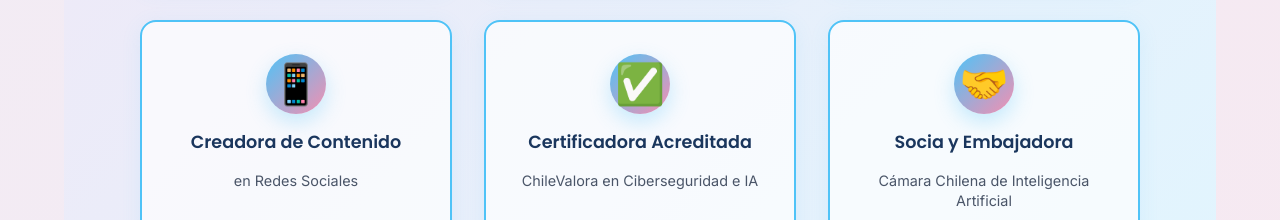
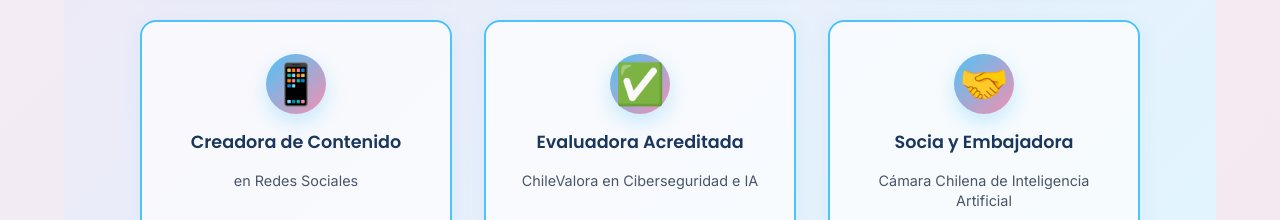
Before and after one commit to camidevai/charlas, a React (Vite) app in the folder presentation-platform/: page / in a window 1280 px wide. Shown: the part 5460-5680 px from the top of the page. Built offline with nearby package versions, Linux system fonts and the light colour scheme.

Commit message:
fix: cambiar 'Certificadora Acreditada' por 'Evaluadora Acreditada'

```diff
--- a/presentation-platform/src/components/sections/TemucoLaunchSection.jsx
+++ b/presentation-platform/src/components/sections/TemucoLaunchSection.jsx
@@ -473,7 +473,7 @@
             </motion.div>
             <motion.div className="achievement-card" whileHover={{ y: -5 }}>
               <div className="achievement-icon">✅</div>
-              <h3>Certificadora Acreditada</h3>
+              <h3>Evaluadora Acreditada</h3>
               <p>ChileValora en Ciberseguridad e IA</p>
             </motion.div>
             <motion.div
```
